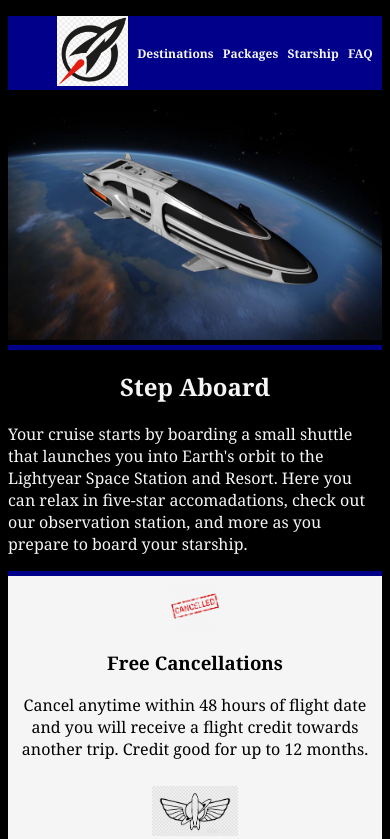
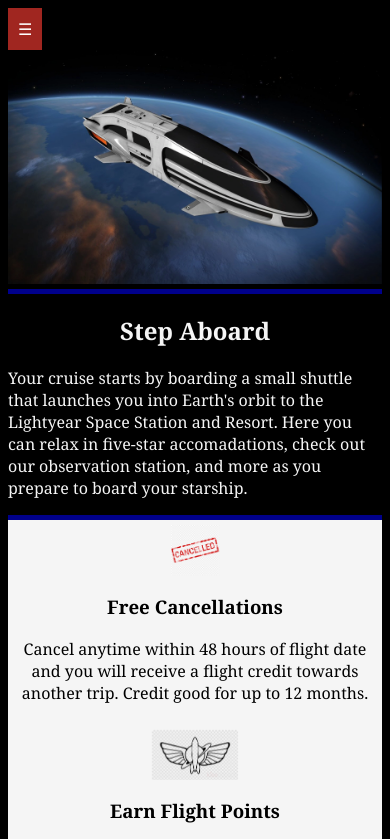
Before and after one commit to tburto33/LightyearCruises, a plain HTML site: page index.html in a window 390 px wide. Shown: the top 839 px of the page. Drawn offline with Linux system fonts and the light colour scheme.

Commit message:
Began working on getting hamburger menu functional

```diff
--- a/css/style.css
+++ b/css/style.css
@@ -5,6 +5,31 @@
 /* =================================
   HEADER & MAIN NAV
 ==================================== */
+
+/* HAMBURGER NAV */
+#hamnav {
+    width: 100%;
+    background: #000;
+    position: sticky;
+    top: 0;
+}
+
+#hamnav label,
+#hamburger {
+    display: none;
+}
+
+#hamitems {
+    display: flex;
+}
+
+#hamitems a {
+    width: 20%;
+    padding: 10px;
+    color: white;
+    text-decoration: none;
+    text-align: center;
+}
 
 .main-nav {
     display: flex;
@@ -146,6 +171,29 @@ a:link {
     .money-item {
         width: 33%;
         height: auto;
+    }
 }
 
+@media screen and (max-width: 768px){
+    #hamnav label {
+        display: inline-block;
+        color: white;
+        background: #a02620;
+        font-style: normal;
+        padding: 10px;
+    }
+
+    #hamitems a {
+        display: block;
+        width: 100%;
+        border-top: 1px solid #333;
+    }
+
+    #hamitems {
+        display: none;
+    }
+
+    #hamnav input:checked ~ #hamitems {
+        display: block;
+    }
 }
--- a/index.html
+++ b/index.html
@@ -8,15 +8,17 @@
 </head>
 <body>
     <!-- MAIN HEADER -->
-    <header class="main-header" >
-        <ul class="main-nav">
-            <li class="logo"><a href="#"><img class="logo-img" src="photos/rocket_logo.jpg"></a></li>
-            <li class="item"><a href="#">Destinations</a></li>
-            <li class="item"><a href="#">Packages</a></li>
-            <li class="item"><a href="#">Starship</a></li>
-            <li class="item-end"><a href="#">FAQ</a></li>
-        </ul>
-    </header>
+    <nav id="hamnav">
+        <label for="hamburger">&#9776;</label>
+        <input type="checkbox" id="hamburger">
+        <div id="hamitems">
+            <a href="#">Destinations</a>
+            <a href="#">Packages</a>
+            <a href="#">Starship</a>
+            <a href="#">FAQ</a>
+            <a href="#">Contact</a>
+        </div>
+    </nav>
     <!-- BANNER -->
     <div class="banner">
         <img class="banner-img" src="photos/orca_elite_dangerous.webp">
```
